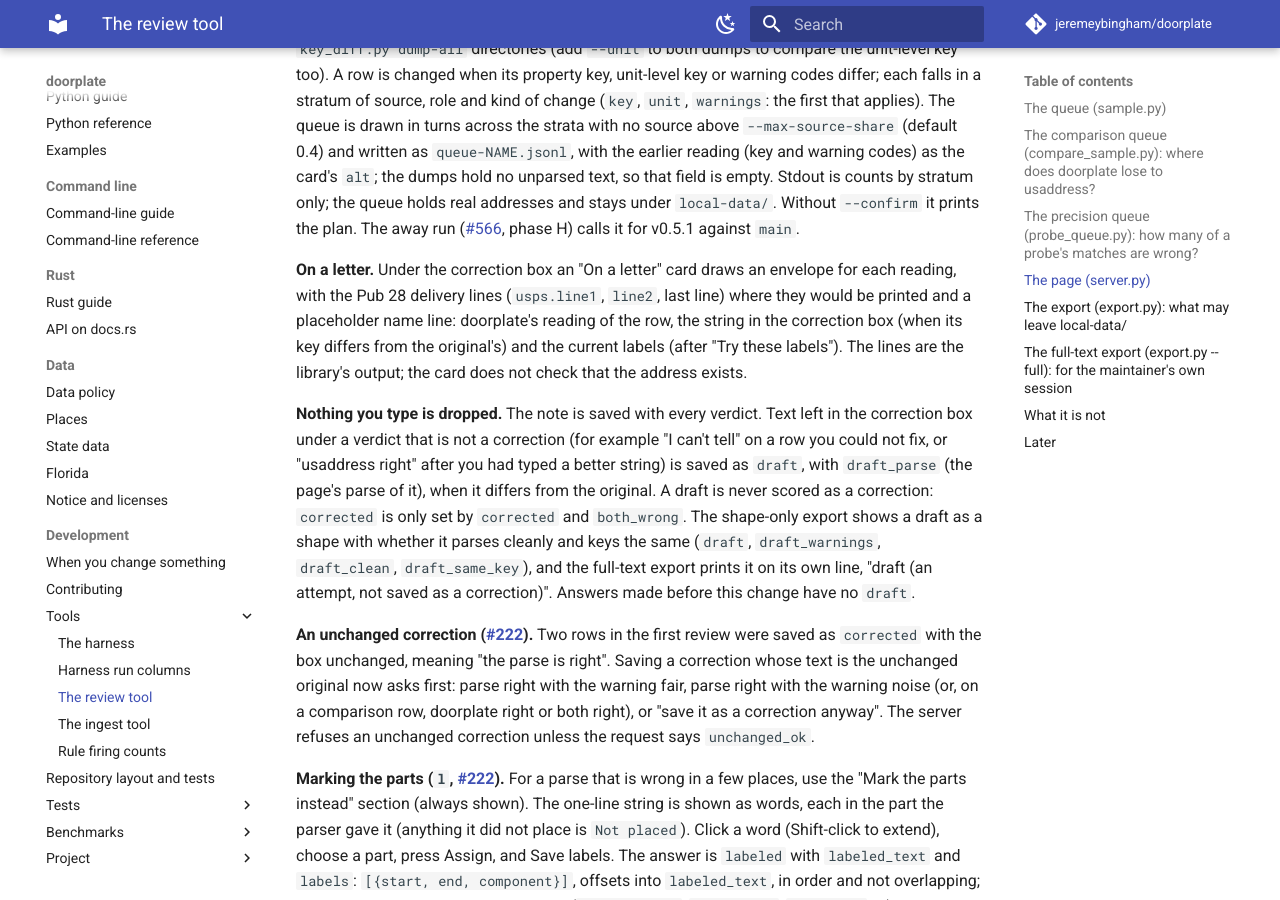
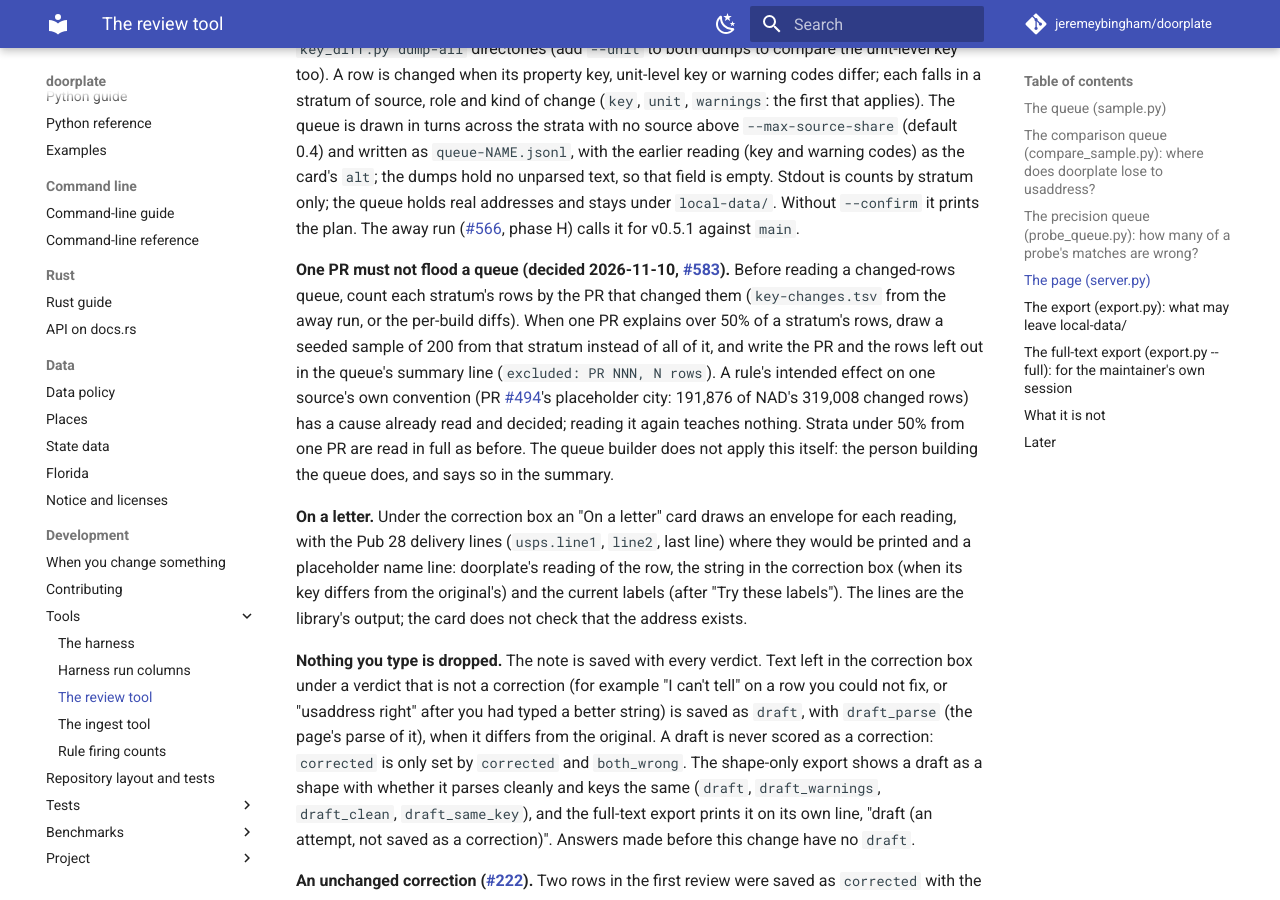
Before and after one commit to jeremeybingham/doorplate, an MkDocs documentation site: the page built from docs/tools/review.md, in a window 1280 px wide and 900 px high, scrolled down 5653 px. Built offline with MkDocs 1.6.1 and Material for MkDocs 9.7.7, drawn with Linux system fonts in a browser that asks for light colours; comment, search, counter and statistics services are not loaded.

Commit message:
docs: sample 200 when one PR explains over half of a changed-rows stratum (#583)
Co-Authored-By: Claude Sonnet 5.5 <noreply@anthropic.com>

```diff
--- a/docs/tools/review.md
+++ b/docs/tools/review.md
@@ -146,6 +146,8 @@ is `right` with a `noise` warning (a candidate for a warning rule to change, #10
 
 **A changed-rows queue (#568).** `changed_queue.py BEFORE_DIR AFTER_DIR --name NAME --label v0.5.1` builds a queue of the rows whose reading changed between two builds, from two `key_diff.py dump-all` directories (add `--unit` to both dumps to compare the unit-level key too). A row is changed when its property key, unit-level key or warning codes differ; each falls in a stratum of source, role and kind of change (`key`, `unit`, `warnings`: the first that applies). The queue is drawn in turns across the strata with no source above `--max-source-share` (default 0.4) and written as `queue-NAME.jsonl`, with the earlier reading (key and warning codes) as the card's `alt`; the dumps hold no unparsed text, so that field is empty. Stdout is counts by stratum only; the queue holds real addresses and stays under `local-data/`. Without `--confirm` it prints the plan. The away run (#566, phase H) calls it for v0.5.1 against `main`.
 
+**One PR must not flood a queue (decided 2026-11-10, #583).** Before reading a changed-rows queue, count each stratum's rows by the PR that changed them (`key-changes.tsv` from the away run, or the per-build diffs). When one PR explains over 50% of a stratum's rows, draw a seeded sample of 200 from that stratum instead of all of it, and write the PR and the rows left out in the queue's summary line (`excluded: PR NNN, N rows`). A rule's intended effect on one source's own convention (PR #494's placeholder city: 191,876 of NAD's 319,008 changed rows) has a cause already read and decided; reading it again teaches nothing. Strata under 50% from one PR are read in full as before. The queue builder does not apply this itself: the person building the queue does, and says so in the summary.
+
 **On a letter.** Under the correction box an "On a letter" card draws an envelope for each reading, with the Pub 28 delivery lines (`usps.line1`, `line2`, last line) where they would be printed and a placeholder name line: doorplate's reading of the row, the string in the correction box (when its key differs from the original's) and the current labels (after "Try these labels"). The lines are the library's output; the card does not check that the address exists.
 
 **Nothing you type is dropped.** The note is saved with every verdict. Text left in the correction box under a verdict that is not a correction
```
